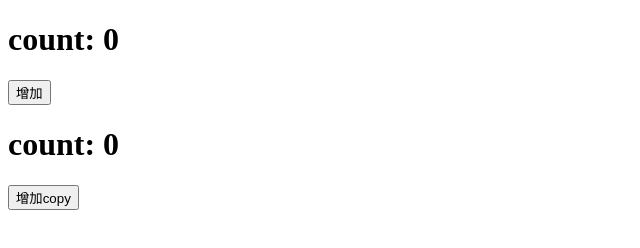
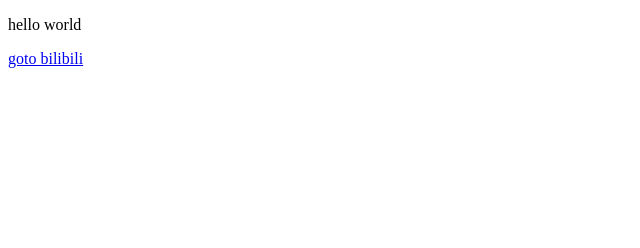
Before and after one commit to naFeKnehC/mini-react, a website built with Vite: page index.html in a window 1280 px wide. Shown: the whole page, without its empty margins (0-640 px from the left). Built offline with nearby package versions, Linux system fonts and the light colour scheme.

Commit message:
feat: step i-ii

```diff
--- a/index.html
+++ b/index.html
@@ -8,7 +8,8 @@
   </head>
   <body>
     <div id="root"></div>
-    <script type="module" src="/src/index.js"></script>
-    <script type="module" src="/src/example.js"></script>
+    <!-- <script type="module" src="/src/index.js"></script>
+    <script type="module" src="/src/example.js"></script> -->
+    <script type="module" src="/src/rewrite.js"></script>
   </body>
 </html>
--- /dev/null
+++ b/src/rewrite.js
@@ -0,0 +1,64 @@
+const createElement = (type, props, ...children) => {
+  return {
+    type,
+    props: {
+      ...props,
+      children: children.map((item) =>
+        typeof item === 'object' ? item : createTextElement(item),
+      ),
+    },
+  };
+};
+
+const createTextElement = (text) => {
+  return {
+    type: 'TEXT_ELEMENT',
+    props: {
+      nodeValue: text,
+      children: [],
+    },
+  };
+};
+
+const render = (element, container) => {
+  const dom =
+    element.type === 'TEXT_ELEMENT'
+      ? document.createTextNode('')
+      : document.createElement(element.type);
+
+  Object.keys(element.props)
+    .filter((key) => key !== 'children')
+    .forEach((key) => (dom[key] = element.props[key]));
+
+  element.props.children.forEach((child) => render(child, dom));
+
+  container.appendChild(dom);
+};
+
+const miniReact = {
+  render,
+  createElement,
+};
+
+// const referenceElement = (
+//   <div id="foo">
+//     <p>hello world</p>
+//     <a target="_blank" href="www.bilibili.com" />
+//   </div>
+// );
+const element = miniReact.createElement(
+  'div',
+  { id: 'foo' },
+  miniReact.createElement('p', null, 'hello world'),
+  miniReact.createElement(
+    'a',
+    { href: 'www.bilibili.com', target: '_blank' },
+    'goto bilibili',
+  ),
+);
+
+console.log(element, 'element');
+
+const container = document.getElementById('root');
+
+miniReact.render(element, container);
```
